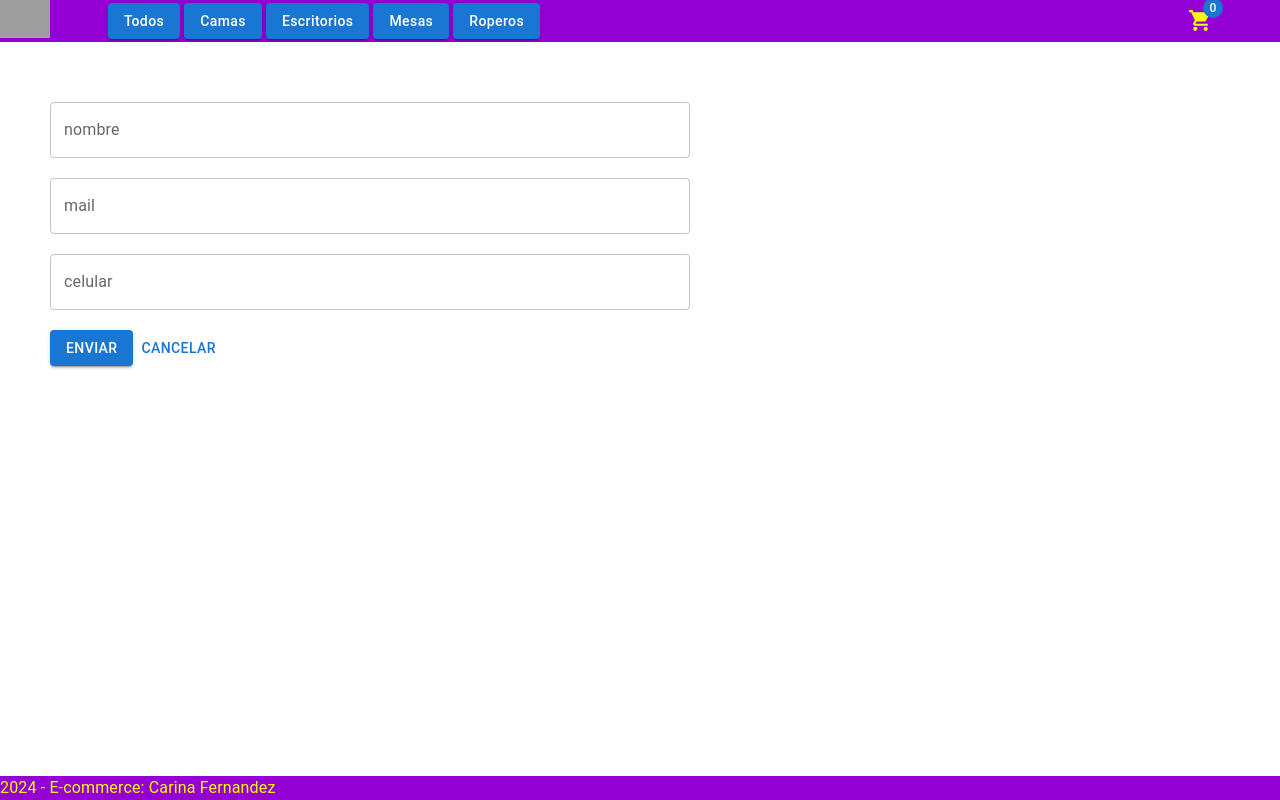
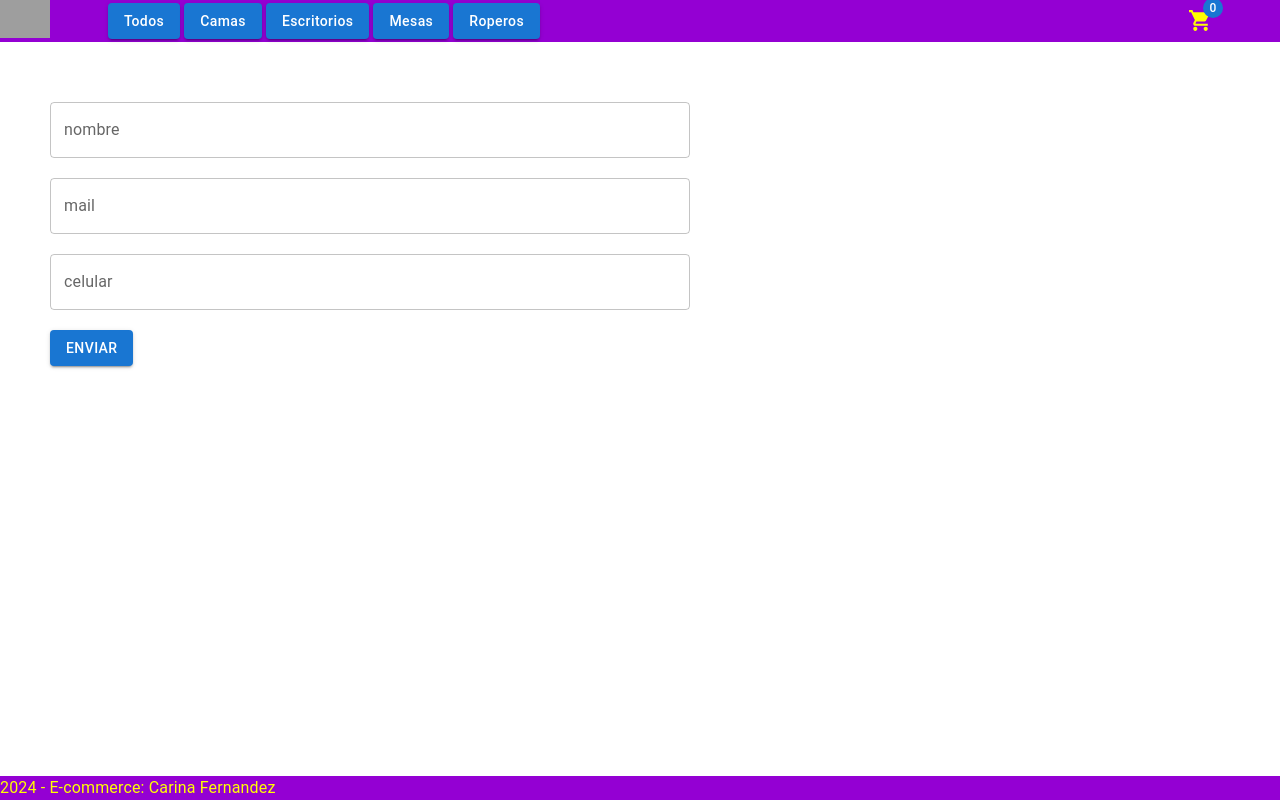
Before and after one commit to Carifer/Ecommerce-Fernandez, a React (Vite) app: page /checkout in a window 1280 px wide. Built offline with nearby package versions, Linux system fonts and the light colour scheme; no server answers; grey boxes are pictures that could not be loaded.

Commit message:
Proyecto Ecommerce - Entrega Final

```diff
--- a/src/pages/checkout/Checkout.jsx
+++ b/src/pages/checkout/Checkout.jsx
@@ -119,7 +119,6 @@ const Checkout = () => {
             <Button variant="contained" type="submit">
               Enviar
             </Button>
-            <Button>Cancelar</Button>
           </div>
         </form>
       )}
```
